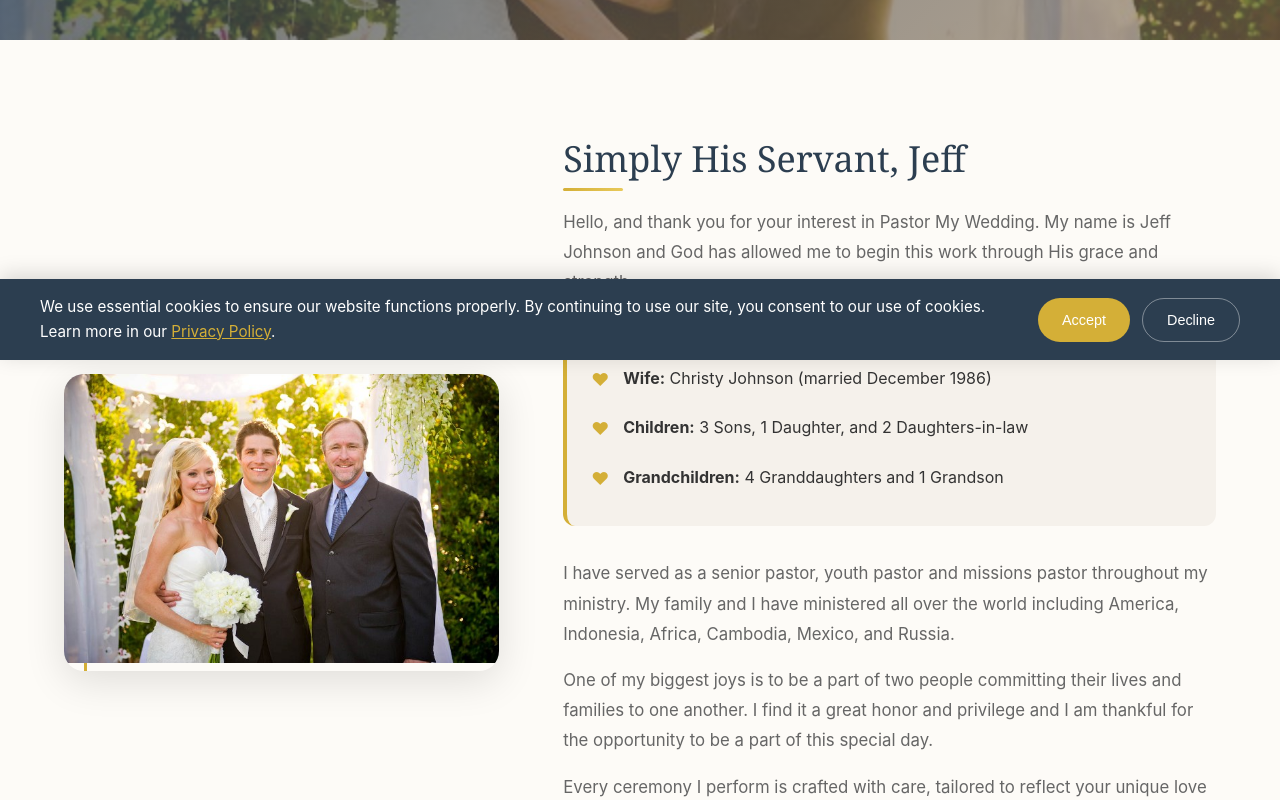
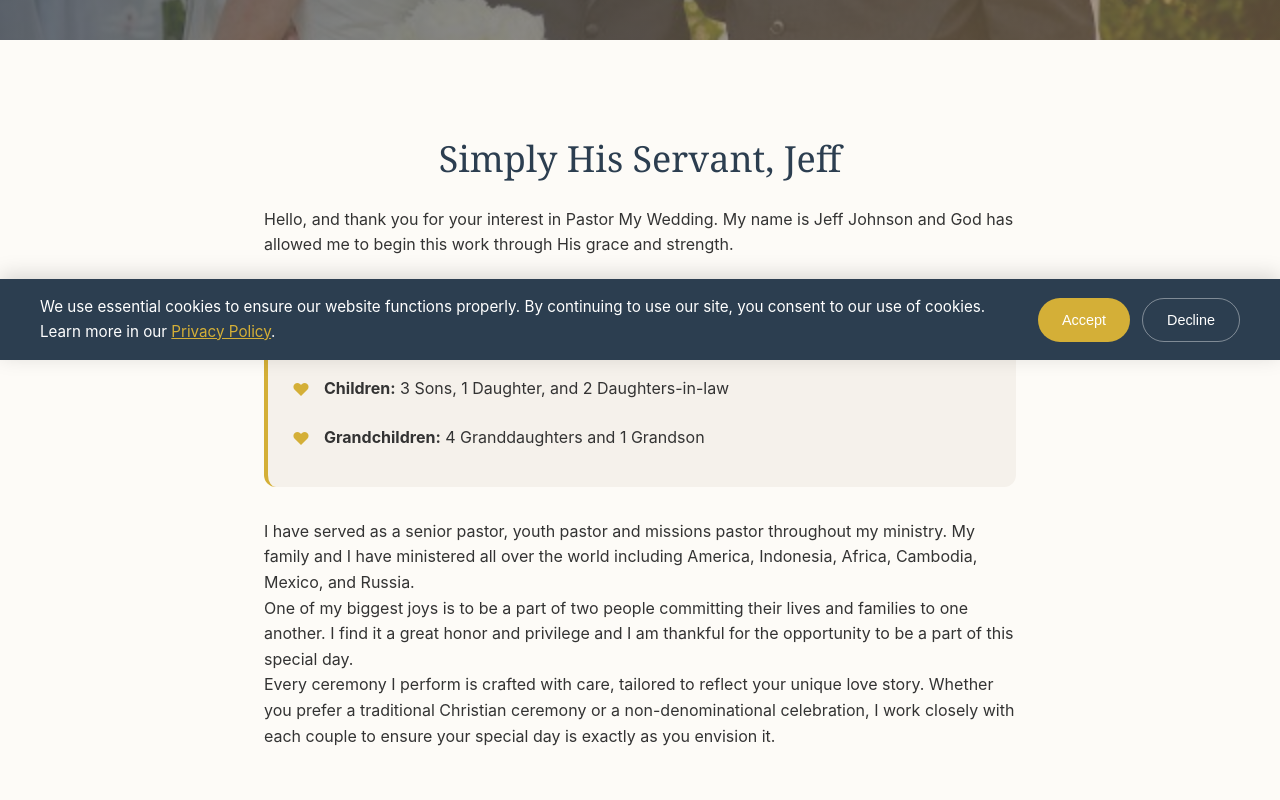
Before and after one commit to sandofrank/pastormywedding.com, a Next.js app: page /bio in a window 1280 px wide. Shown: the part 440-1240 px from the top of the page. Built offline with nearby package versions, Linux system fonts and the light colour scheme.

Commit message:
Simplify bio page - use jeff2 as hero, remove inline photo
- jeff2.jpg now used as hero background
- Bio text is single column, centered
- Less bare space with streamlined layout

🤖 Generated with [Claude Code](https://claude.com/claude-code)

Co-Authored-By: Claude <noreply@anthropic.com>

```diff
--- a/app/bio/page.tsx
+++ b/app/bio/page.tsx
@@ -29,17 +29,7 @@ export default function BioPage() {
       </section>
 
       <section className="section">
-        <div className="container">
-          <div className="about-content">
-            <div className="about-image">
-              <Image
-                src="/images/jeff2.jpg"
-                alt="Pastor Jeff Johnson - Wedding Officiant"
-                width={500}
-                height={400}
-              />
-            </div>
-            <div className="about-text">
+        <div className="container bio-text-section">
           <h2>Simply His Servant, Jeff</h2>
 
           <p>
@@ -77,8 +67,6 @@ export default function BioPage() {
             I work closely with each couple to ensure your special day is exactly as you envision it.
           </p>
         </div>
-          </div>
-        </div>
       </section>
 
       {/* Family Photo + CTA Side by Side */}
--- a/app/globals.css
+++ b/app/globals.css
@@ -1156,7 +1156,17 @@ img {
 
 /* Bio page hero */
 .page-hero-bio {
-  background-image: url('/images/jeff1.jpg');
+  background-image: url('/images/jeff2.jpg');
+}
+
+.bio-text-section {
+  max-width: 800px;
+  margin: 0 auto;
+}
+
+.bio-text-section h2 {
+  text-align: center;
+  margin-bottom: 1.5rem;
 }
 
 /* Bio bottom layout - family photo + CTA side by side */
```
Lines whose indentation alone changed are shown as unchanged.
